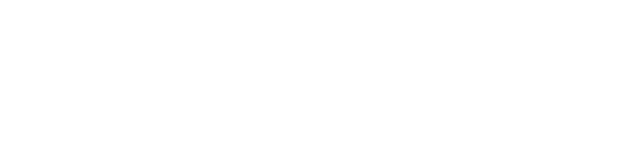
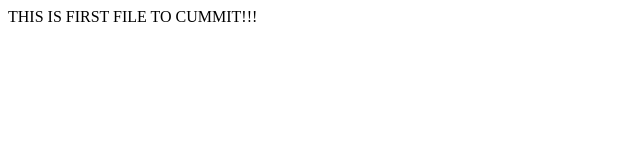
Before and after one commit to dhruvsolanki404/irontemple, a plain HTML site: page index.html in a window 1280 px wide. Shown: the whole page, without its empty margins (0-640 px from the left). Drawn offline with Linux system fonts and the light colour scheme.

Commit message:
FIRST CUMMIT

```diff
--- a/index.html
+++ b/index.html
@@ -5,5 +5,7 @@
     <meta name="viewport" content="width=device-width, initial-scale=1.0" />
     <title>Document</title>
   </head>
-  <body></body>
+  <body>
+    THIS IS FIRST FILE TO CUMMIT!!!
+  </body>
 </html>
```
